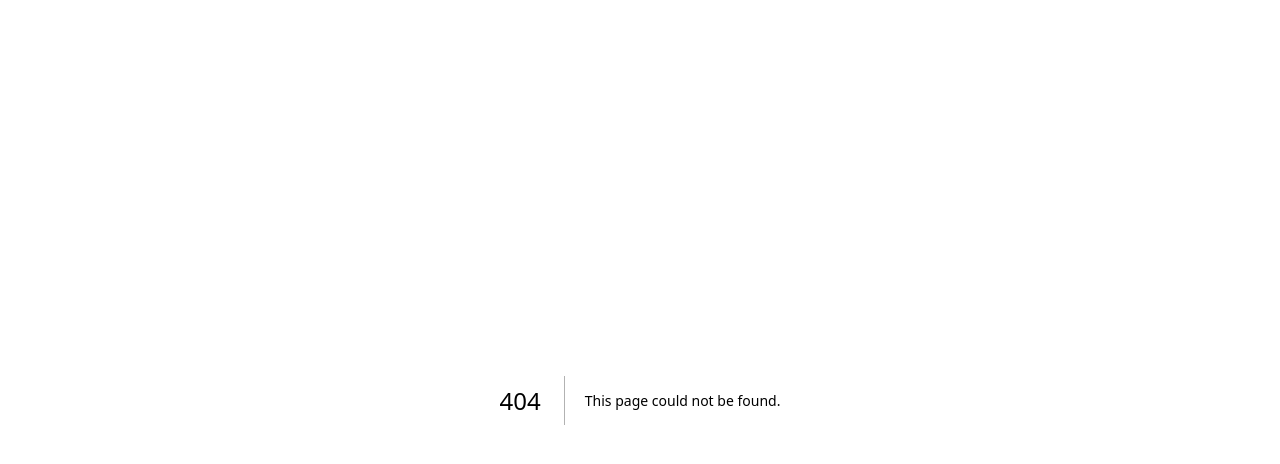
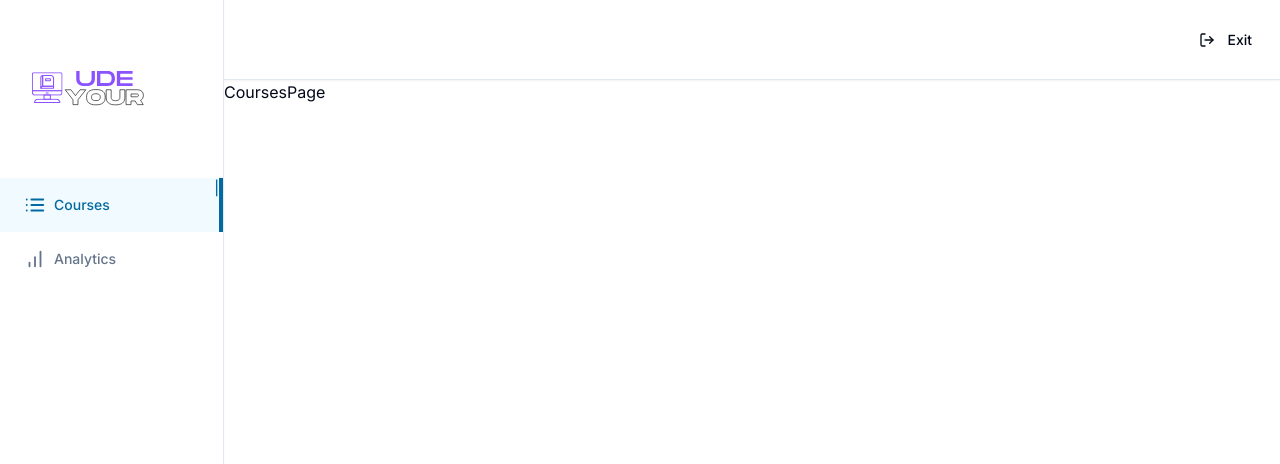
Before and after one commit to tejasvi541/Course-Management-System, a Next.js app: page /teacher/courses in a window 1280 px wide. Before the commit this address had no page. Shown: the top 464 px of the page. Built offline with nearby package versions, Linux system fonts and the light colour scheme.

Commit message:
Added Sidebar pages, teacher mode pages, furnished navbar

```diff
--- a/app/(dashboard)/(routes)/page.tsx
+++ b/app/(dashboard)/(routes)/page.tsx
@@ -1,10 +1,5 @@
 import { Button } from "@/components/ui/button";
 import { UserButton } from "@clerk/nextjs";
 export default function Home() {
-  return (
-    <div>
-      <UserButton afterSignOutUrl="/" />
-      <Button>Click me</Button>
-    </div>
-  );
+  return <div>Home</div>;
 }
--- /dev/null
+++ b/app/(dashboard)/(routes)/teacher/analytics/page.tsx
@@ -0,0 +1,7 @@
+import React from "react";
+
+const AnalyticsPage = () => {
+  return <div>AnalyticsPage</div>;
+};
+
+export default AnalyticsPage;
--- /dev/null
+++ b/app/(dashboard)/(routes)/teacher/courses/page.tsx
@@ -0,0 +1,7 @@
+import React from "react";
+
+const CoursesPage = () => {
+  return <div>CoursesPage</div>;
+};
+
+export default CoursesPage;
--- a/app/(dashboard)/_components/navbar.tsx
+++ b/app/(dashboard)/_components/navbar.tsx
@@ -1,10 +1,11 @@
 import React from "react";
 import MobileSidebar from "./mobile-sidebar";
-
+import NavbarRoutes from "@/components/navbar-routes";
 const Navbar = () => {
   return (
     <div className="p-4 border-b h-full flex items-center bg-white shadow-sm">
       <MobileSidebar />
+      <NavbarRoutes />
     </div>
   );
 };
--- a/app/(dashboard)/_components/sidebar-item.tsx
+++ b/app/(dashboard)/_components/sidebar-item.tsx
@@ -10,6 +10,7 @@
   label: string;
   href: string;
 }
+
 const SidebarItem = ({ icon: Icon, label, href }: SidebarItemProps) => {
   const pathname = usePathname();
   const router = useRouter();
@@ -41,11 +42,13 @@
       </div>
       <div
         className={cn(
-          "ml-auto opacity-0 border-2 border-sky-700 h-full transition-all",
+          "ml-auto opacity-0 border-r-4 h-full border-sky-700  transition-all",
           isActive && "opacity-100"
-        )}
-      />
+        )}>
+        |
+      </div>
     </button>
   );
 };
+
 export default SidebarItem;
--- a/app/(dashboard)/_components/sidebar-routes.tsx
+++ b/app/(dashboard)/_components/sidebar-routes.tsx
@@ -1,7 +1,8 @@
 "use client";
-import { Compass, Layout } from "lucide-react";
+import { BarChart, Compass, Layout, List } from "lucide-react";
 import React from "react";
 import SidebarItem from "./sidebar-item";
+import { usePathname } from "next/navigation";
 
 const guestRoutes = [
   {
@@ -16,8 +17,26 @@
   },
 ];
 
+const teacherRoutes = [
+  {
+    icon: List,
+    label: "Courses",
+    href: "/teacher/courses",
+  },
+  {
+    icon: BarChart,
+    label: "Analytics",
+    href: "/teacher/analytics",
+  },
+];
+
 const SidebarRoutes = () => {
-  const routes = guestRoutes;
+  const pathname = usePathname();
+
+  const isTeacherPage = pathname?.includes("/teacher");
+
+  const routes = isTeacherPage ? teacherRoutes : guestRoutes;
+
   return (
     <div className="flex flex-col w-full">
       {routes.map((route) => (
--- a/app/(dashboard)/_components/sidebar.tsx
+++ b/app/(dashboard)/_components/sidebar.tsx
@@ -5,7 +5,7 @@
 const Sidebar = () => {
   return (
     <div className="h-full border-r flex flex-col overflow-y-auto bg-white shadow-sm">
-      <div className=" p-6 ">
+      <div className="p-6">
         <Logo />
       </div>
       <div className="flex flex-col w-full">
--- /dev/null
+++ b/components/navbar-routes.tsx
@@ -0,0 +1,36 @@
+"use client";
+import { UserButton } from "@clerk/nextjs";
+import { usePathname, useRouter } from "next/navigation";
+import { Button } from "@/components/ui/button";
+import { LogOut } from "lucide-react";
+import Link from "next/link";
+
+const NavbarRoutes = () => {
+  const pathname = usePathname();
+  const router = useRouter();
+
+  const isTeacherPage = pathname?.startsWith("/teacher");
+  const isPlayerPage = pathname?.startsWith("/chapter");
+
+  return (
+    <div className="flex gap-x-2 ml-auto">
+      {isTeacherPage || isPlayerPage ? (
+        <Link href="/">
+          <Button size="sm" variant="ghost">
+            <LogOut className="h-4 2-4 mr-2" />
+            Exit
+          </Button>
+        </Link>
+      ) : (
+        <Link href="/teacher/courses">
+          <Button size="sm" variant="ghost">
+            Teacher Mode
+          </Button>
+        </Link>
+      )}
+      <UserButton afterSignOutUrl="/" />
+    </div>
+  );
+};
+
+export default NavbarRoutes;
```
